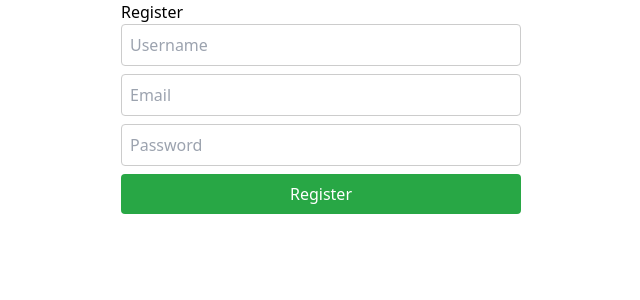
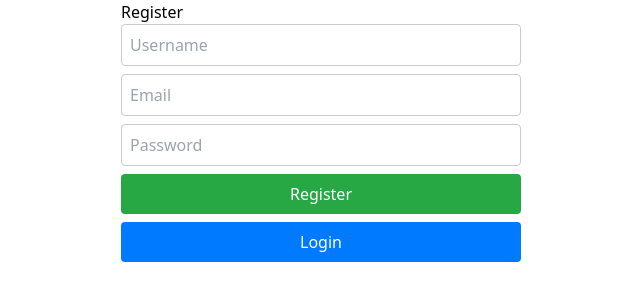
Before and after one commit to Sudeepkumar0/Sweet-shop, a React (Vite) app in the folder frontend/: page /register in a window 1280 px wide. Shown: the top 300 px of the page, without its empty margins (319-959 px from the left). Built offline with nearby package versions, Linux system fonts and the light colour scheme.

Commit message:
chore: UI tweaks and registration login button

```diff
--- a/frontend/src/Register.jsx
+++ b/frontend/src/Register.jsx
@@ -90,6 +90,22 @@
       </form>
       {error && <p style={{ color: "red", marginTop: 8 }}>{error}</p>}
       {success && <p style={{ color: "green", marginTop: 8 }}>{success}</p>}
+      <button
+        type="button"
+        style={{
+          width: "100%",
+          padding: 8,
+          background: "#007bff",
+          color: "#fff",
+          border: "none",
+          borderRadius: 4,
+          cursor: "pointer",
+          marginTop: 8,
+        }}
+        onClick={() => navigate("/login")}
+      >
+        Login
+      </button>
     </div>
   );
 };
```
